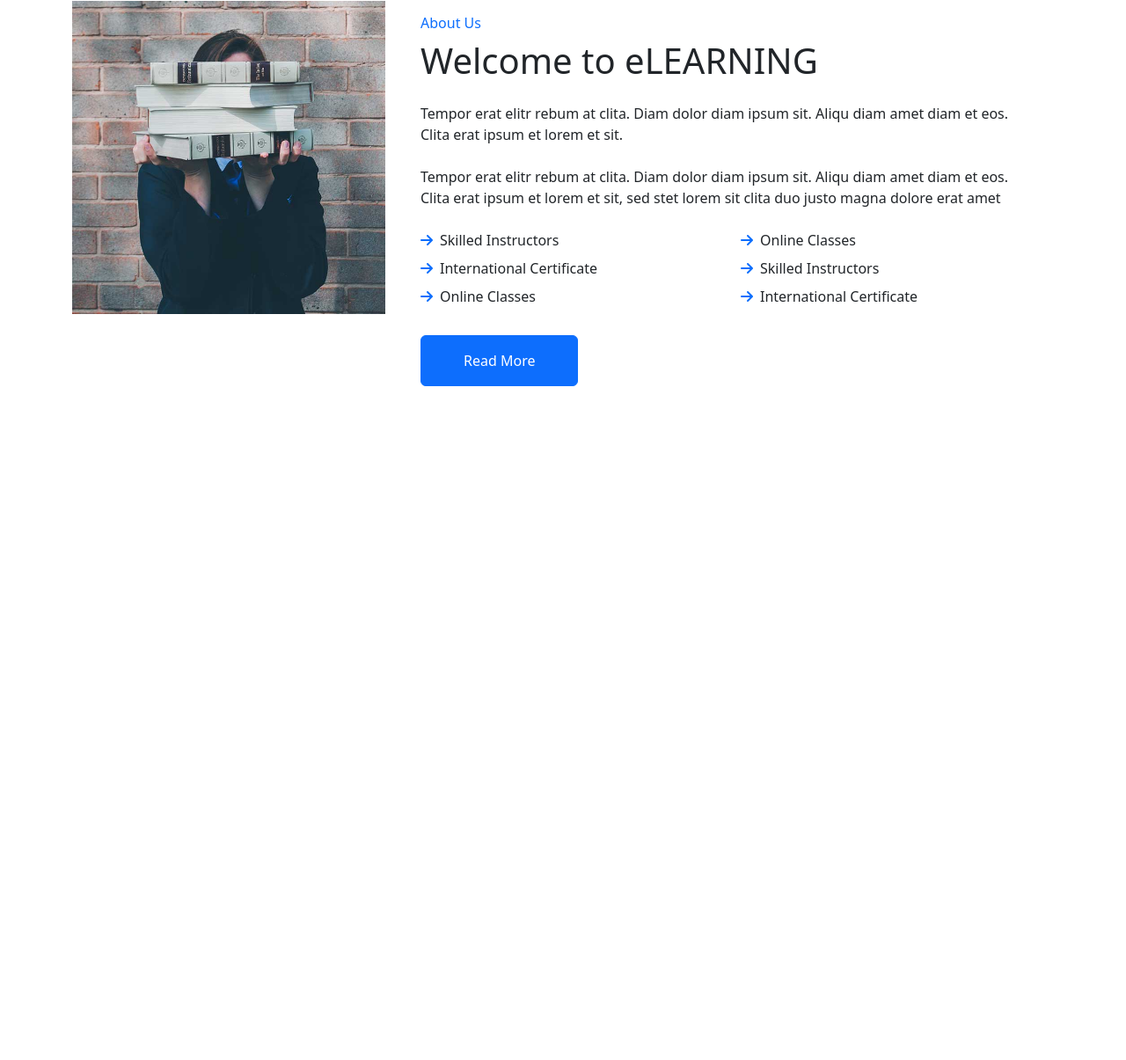
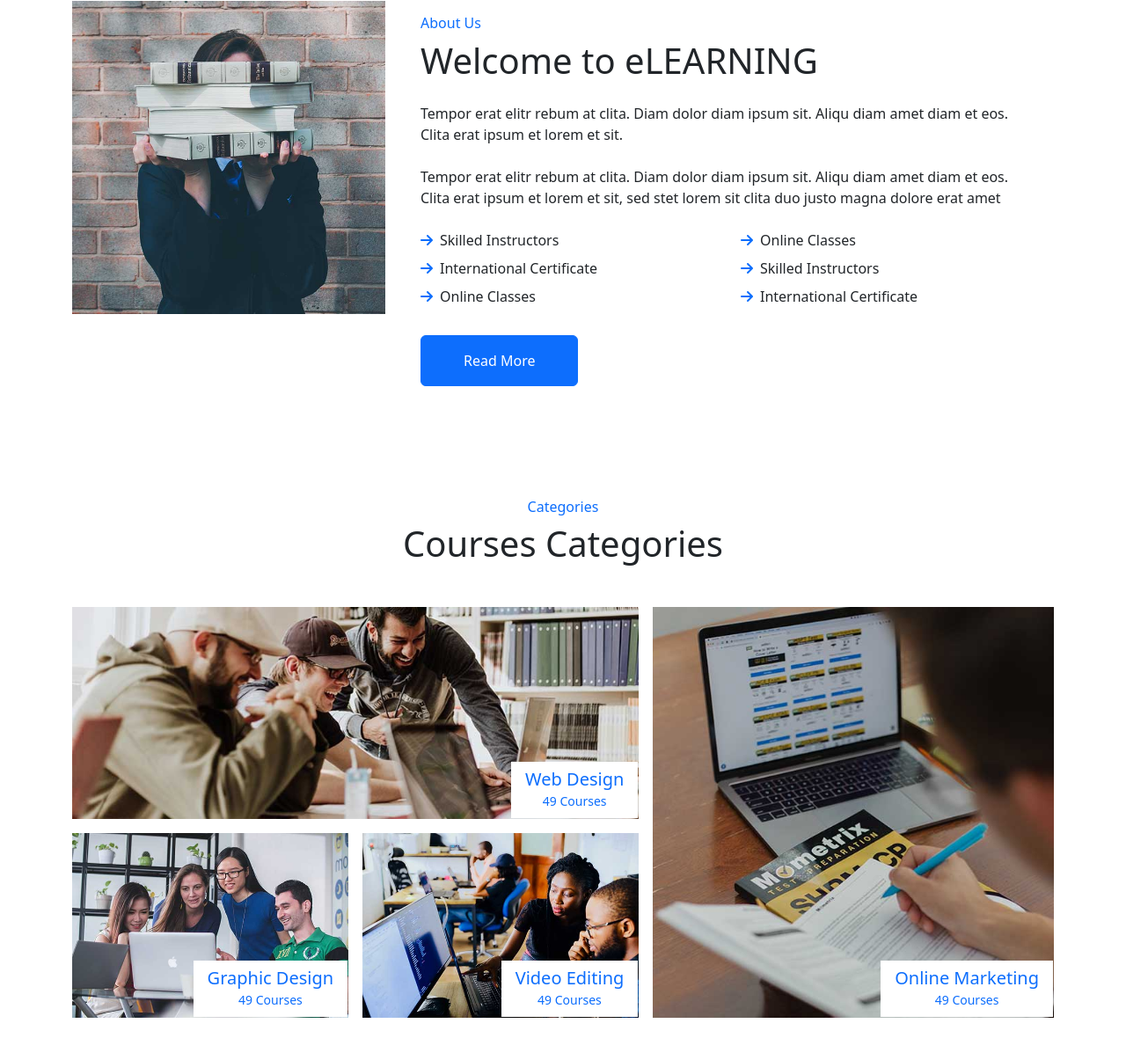
Before and after one commit to Munabbir/eLEARNING, a plain HTML site: page index.html in a window 1280 px wide. Shown: the part 1082-2287 px from the top of the page at 88% size. Before the commit the page ends 1601 px from the top, so only its background shows below. Drawn offline with nearby package versions, Linux system fonts and the light colour scheme.

Commit message:
categories

```diff
--- a/index.html
+++ b/index.html
@@ -23,7 +23,7 @@
                     <a class="nav-link active" aria-current="page" href="#">Home</a>
                   </li>
                   <li class="nav-item">
-                    <a class="nav-link" href="#">Link</a>
+                    <a class="nav-link active" href="#">Link</a>
                   </li>
                   <li class="nav-item dropdown">
                     <a class="nav-link dropdown-toggle active" href="#" role="button" data-bs-toggle="dropdown" aria-expanded="false">
@@ -37,7 +37,7 @@
                     </ul>
                   </li>
                   <li class="nav-item">
-                    <a class="nav-link disabled">Disabled</a>
+                    <a class="nav-link active">Disabled</a>
                   </li>
                 </ul>
                 <button type="button" class="btn btn-primary rounded-0 py-4 px-lg-5">Join Now</button>
@@ -180,6 +180,56 @@
         </div>
       </div>
     </section>
+    <section>
+      <div class="container py-5">
+        <div class="text-center">
+          <h6 class="bg-white text-center text-primary px-3">Categories</h6>
+          <h1 class="mb-5">Courses Categories</h1>
+        </div>
+        <div class="row g-3">
+          <div class="col-lg-7 col-md-6">
+              <div class="row g-3">
+                  <div class="col-lg-12 col-md-12 wow zoomIn" data-wow-delay="0.1s">
+                      <a class="position-relative d-block overflow-hidden" href="">
+                          <img class="img-fluid" src="img/cat-1.jpg" alt="">
+                          <div class="bg-white text-center position-absolute bottom-0 end-0 py-2 px-3" style="margin: 1px;">
+                              <h5 class="m-0">Web Design</h5>
+                              <small class="text-primary">49 Courses</small>
+                          </div>
+                      </a>
+                  </div>
+                  <div class="col-lg-6 col-md-12 wow zoomIn" data-wow-delay="0.3s">
+                      <a class="position-relative d-block overflow-hidden" href="">
+                          <img class="img-fluid" src="img/cat-2.jpg" alt="">
+                          <div class="bg-white text-center position-absolute bottom-0 end-0 py-2 px-3" style="margin: 1px;">
+                              <h5 class="m-0">Graphic Design</h5>
+                              <small class="text-primary">49 Courses</small>
+                          </div>
+                      </a>
+                  </div>
+                  <div class="col-lg-6 col-md-12 wow zoomIn" data-wow-delay="0.5s">
+                      <a class="position-relative d-block overflow-hidden" href="">
+                          <img class="img-fluid" src="img/cat-3.jpg" alt="">
+                          <div class="bg-white text-center position-absolute bottom-0 end-0 py-2 px-3" style="margin: 1px;">
+                              <h5 class="m-0">Video Editing</h5>
+                              <small class="text-primary">49 Courses</small>
+                          </div>
+                      </a>
+                  </div>
+              </div>
+          </div>
+          <div class="col-lg-5 col-md-6 wow zoomIn" data-wow-delay="0.7s" style="min-height: 350px;">
+              <a class="position-relative d-block h-100 overflow-hidden" href="">
+                  <img class="img-fluid position-absolute w-100 h-100" src="img/cat-4.jpg" alt="" style="object-fit: cover;">
+                  <div class="bg-white text-center position-absolute bottom-0 end-0 py-2 px-3" style="margin:  1px;">
+                      <h5 class="m-0">Online Marketing</h5>
+                      <small class="text-primary">49 Courses</small>
+                  </div>
+              </a>
+          </div>
+      </div>
+      </div>
+    </section>
     <script src="https://cdn.jsdelivr.net/npm/bootstrap@5.2.3/dist/js/bootstrap.bundle.min.js" integrity="sha384-kenU1KFdBIe4zVF0s0G1M5b4hcpxyD9F7jL+jjXkk+Q2h455rYXK/7HAuoJl+0I4" crossorigin="anonymous"></script>
   </body>
 </html>
```
